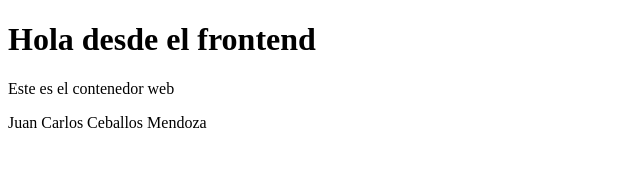
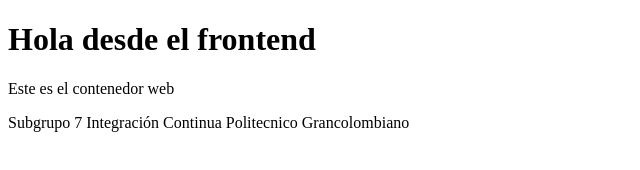
Before and after one commit to Jessicalderon0503/Elrincondelasletras, a plain HTML site: page frontend/index.html in a window 1280 px wide. Shown: the whole page, without its empty margins (0-640 px from the left). Drawn offline with Linux system fonts and the light colour scheme.

Commit message:
Update index.html

```diff
--- a/frontend/index.html
+++ b/frontend/index.html
@@ -6,6 +6,6 @@
 <body>
   <h1>Hola desde el frontend</h1>
   <p>Este es el contenedor web</p>
-  <p>Juan Carlos Ceballos Mendoza</p>
+  <p>Subgrupo 7 Integración Continua Politecnico Grancolombiano</p>
 </body>
 </html>
```
